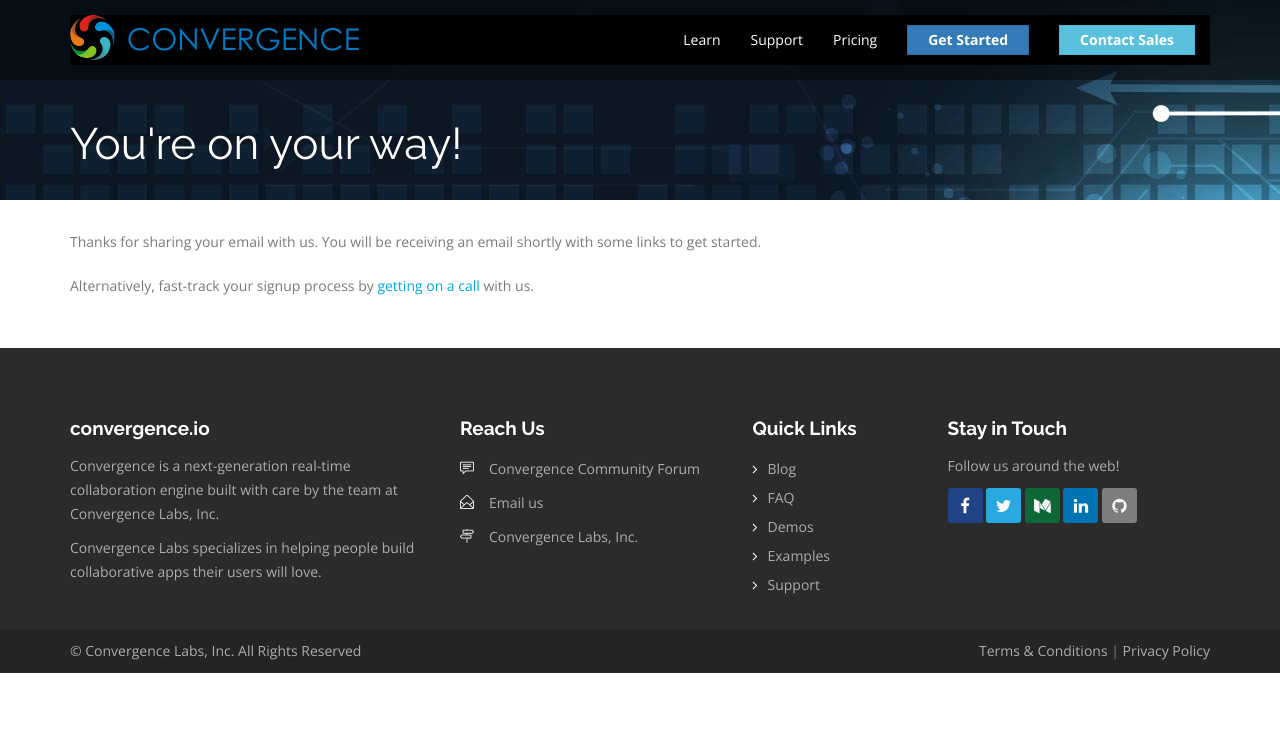
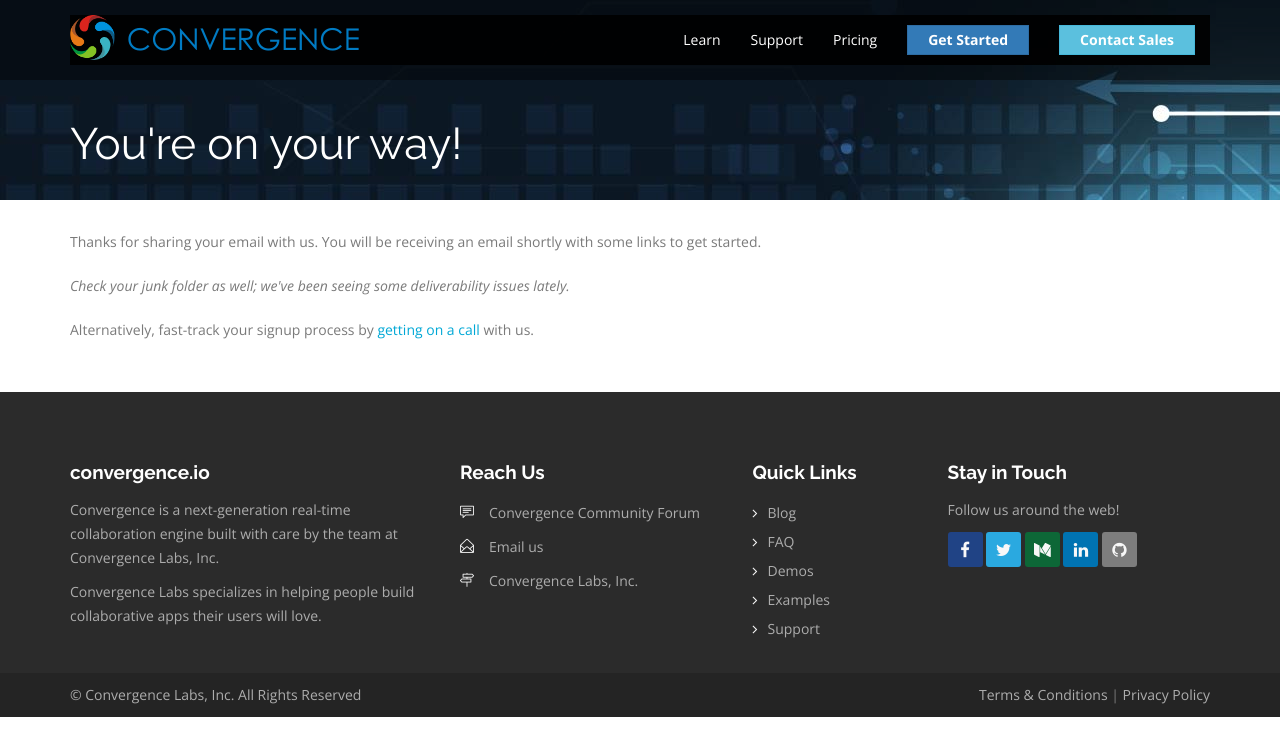
Before and after one commit to convergencelabs/convergence-io, a Jekyll site: the page built from pages/request-thanks.html, in a window 1280 px wide. Shown: the top 756 px of the page. Built offline with Jekyll 4.4.1, drawn with Linux system fonts in a browser that asks for light colours.

Commit message:
Added spam folder message to signup thanks page

```diff
--- a/pages/home.html
+++ b/pages/home.html
@@ -1,5 +1,5 @@
 ---
-title: The real-time collaboration engine
+title: The Real-Time Collaboration Engine
 layout: default
 permalink: /
 ---
--- a/pages/request-thanks.html
+++ b/pages/request-thanks.html
@@ -9,6 +9,7 @@
     <div class="row">
       <div class="col-lg-12">
         <p>Thanks for sharing your email with us.  You will be receiving an email shortly with some links to get started.</p>
+        <p><em>Check your junk folder as well; we've been seeing some deliverability issues lately.</em></p>
         <p>Alternatively, fast-track your signup process by <a href="https://calendly.com/convergencelabs/30min">getting on a call</a> with us.</p>
       </div>
     </div>
```
